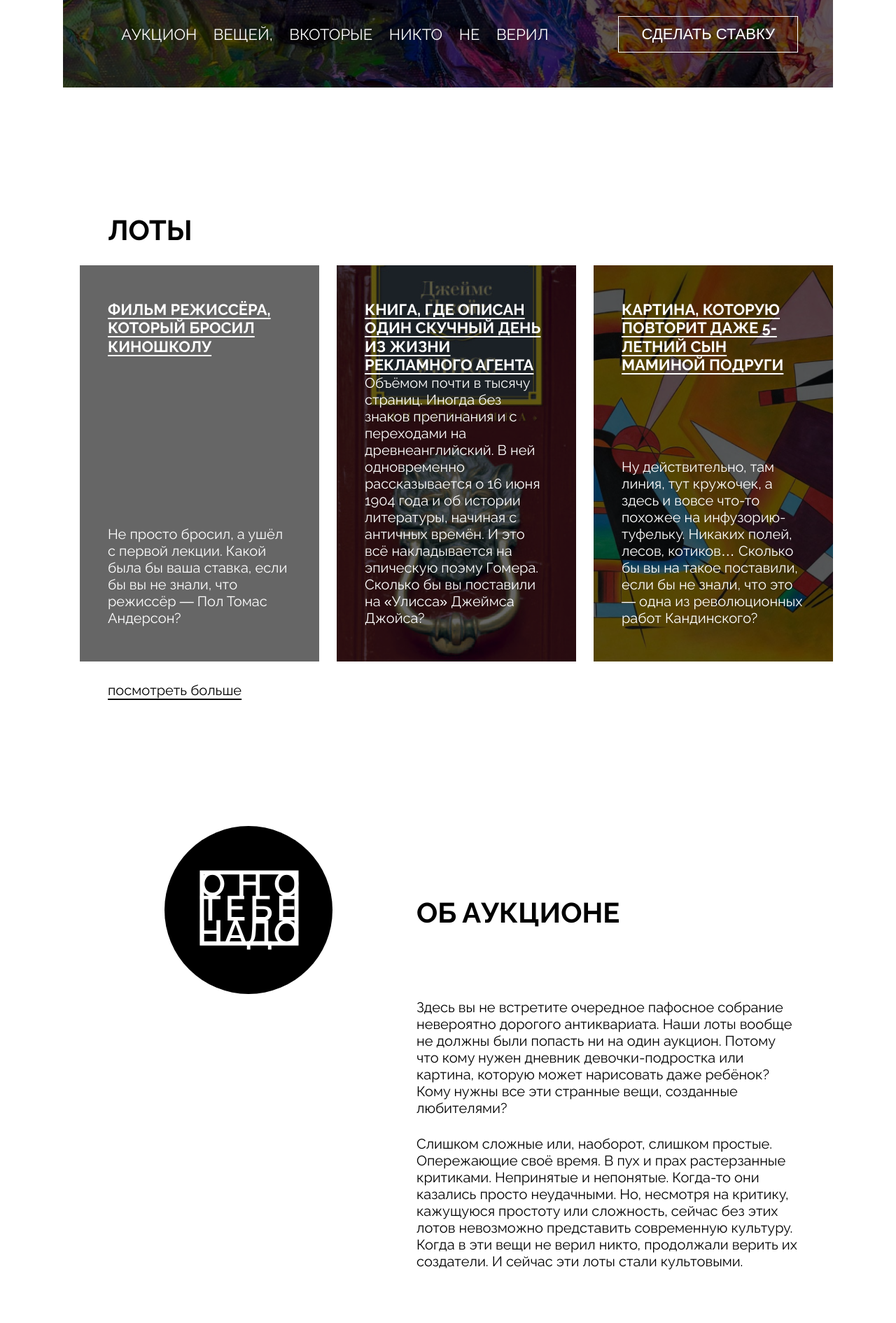
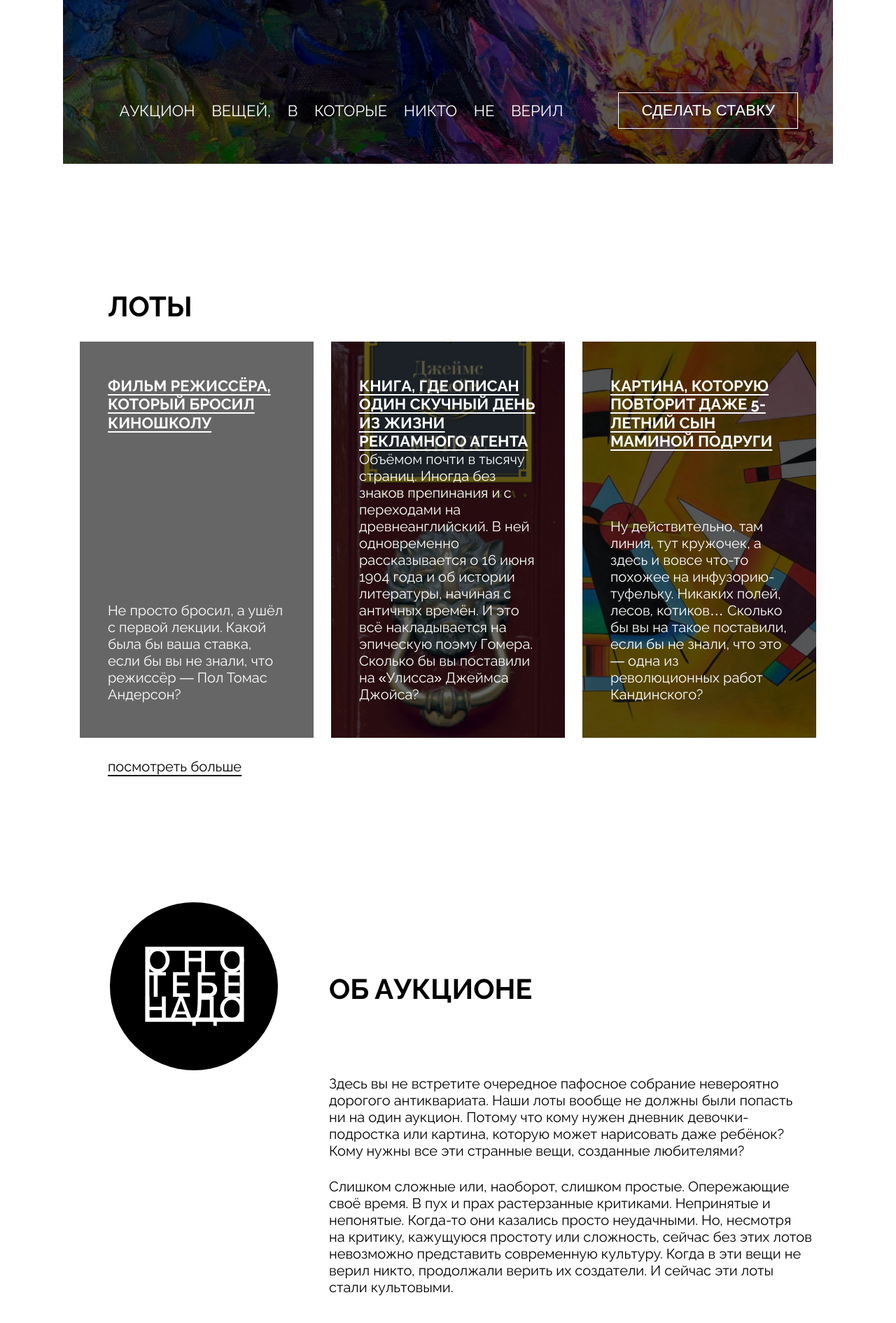
Before and after one commit to Garik949494/ono-tebe-nado, a plain HTML site: page index.html in a window 1280 px wide. Shown: the part 816-2706 px from the top of the page at 70% size. Drawn offline with Linux system fonts and the light colour scheme.

Commit message:
вторая правка

```diff
--- a/index.html
+++ b/index.html
@@ -27,14 +27,14 @@
             </ul>
         </nav>
 
-        <a class="header_logo" href="#0">
+        <a class="header_logo">
             <img src=" ./images/logo-black.svg" alt=" Логотип проекта 'Оно тебе надо' " class="header__logo-img">
         </a>
 
         <address class="address">
             <a href="tel:+99995555555">+9 999 555 5555</a><br>
-            <a href="mailto:info@sobaka.ge">info@sobaka.ge</a><br>
-            <span>наб. Принсенграхт 263-<br>265, Амстердам</span>
+            <a href="mailto:info@sobaka.ge">info@sobaka.ge</a>
+            <p>наб. Принсенграхт 263-<br>265, Амстердам</p>
         </address>
     </header>
     <main>
@@ -58,7 +58,7 @@
                 </span>
             </h1>
             <div class="cover__description">
-                <p class="cover__description-text">Аукцион вещей, вкоторые никто не верил</p>
+                <p class="cover__description-text">Аукцион вещей, в которые никто не верил</p>
                 <button class="bet-button">сделать ставку</button>
             </div>
         </section>
@@ -118,13 +118,14 @@
             <a class="lots__look-more-link" href="#0">посмотреть больше</a>
          </section>
          <section class="about">
-                <div class="about__column">
+                <div class="about__column first__column">
                     <div class="about__logo">
                         <img class="about__logo-image" src="/images/logo-white.svg" alt="Логотип проекта 'Оно тебе надо'">
                     </div>
                 </div>
                 <div class="about__column">
                     <h2 class="about__title">Об аукционе</h2>
+                    <div class="texts">
                         <p class="about__text">
                             Здесь вы не встретите очередное пафосное собрание невероятно
                             дорогого антиквариата. Наши лоты вообще не должны были попасть ни на
@@ -135,11 +136,13 @@
                         <p class="about__text">
                             Слишком сложные или, наоборот, слишком простые. Опережающие своё
                             время. В пух и прах растерзанные критиками. Непринятые и непонятые.
-                        Когда-то они казались просто неудачными. Но, несмотря на критику,
-                        кажущуюся простоту или сложность, сейчас без этих лотов невозможно
+                            Когда-то они казались просто неудачными. Но, несмотря<br> на критику,
+                            кажущуюся простоту или сложность, сейчас без этих лотов  невозможно
                             представить современную культуру. Когда в эти вещи не верил никто,
                             продолжали верить их создатели. И сейчас эти лоты стали культовыми.
                         </p>
+                    </div>
+
                 </div>
          </section>
     </main>
@@ -147,12 +150,12 @@
         <address class="address">
             <a href="tel:+99995555555">+9 999 555 5555</a><br>
             <a href="mailto:info@sobaka.ge">info@sobaka.ge</a><br>
-            <span>наб. Принсенграхт 263-<br>265, Амстердам</span>
+            <p>наб. Принсенграхт 263-<br>265, Амстердам</p>
         </address>
         <nav class="footer__menu">
             <ul class="footer__menu-list">
                     <li class="footer__menu-list-item">
-                        <a class="footer__menu-link_active">главная</a>
+                        <a class="footer__menu-link_active" href="#0">главная</a>
                     </li>
                     <li class="footer__menu-list-item">
                         <a class="footer__menu-link">посмотреть лоты</a>
@@ -165,17 +168,17 @@
         <ul class="footer__social-list">
             <li class="footer__social-list-item">
                 <a class="footer__social-link" href="#0">
-                    <img class="footer__social-icon" src="/images/YouTube.svg">
+                    <img class="footer__social-icon" src="/images/YouTube.svg" alt="Youtube">
                 </a>
             </li>
             <li class="footer__social-list-item" >
                 <a class="footer__social-link" href="#0">
-                    <img class="footer__social-icon" src="/images/VK.svg">
+                    <img class="footer__social-icon" src="/images/VK.svg" alt="Вконтакте">
                 </a>
             </li>
             <li class="footer__social-list-item">
                 <a class="footer__social-link" href="#0">
-                    <img class="footer__social-icon" src="/images/Pinterest.svg">
+                    <img class="footer__social-icon" src="/images/Pinterest.svg" alt="Pinterest">
                 </a>
             </li>
         </ul>
--- a/styles/style.css
+++ b/styles/style.css
@@ -6,8 +6,7 @@
     grid-template-columns: 2fr auto 2fr;
     padding: 92px 50px 91px;
     align-items: center;
-    width: 1052px;
-    height: 105px;
+
 }
 
 
@@ -48,11 +47,10 @@ a{
     font-weight: 400;
     line-height: 135%;
     text-decoration: none;
+    padding-right: 37px;
 }
 
 .cover {
-
-    min-height: 757px;
     position: relative;
     background-position: center;
     background-size: cover;
@@ -64,8 +62,7 @@ a{
 .overlay {
     position: absolute;
     opacity: 0.6;
-    top: 0;
-    left: 0;
+    inset: 0;
     background-color: #000;
     height: 100%;
     width: 100%;
@@ -120,17 +117,23 @@ a{
     display: flex;
     z-index: 10;
     justify-content: flex-end;
-    gap: 68px;
+    gap: 79px;
     padding: 0 50px 50px;
+    align-items: center;
+
 }
 
 .cover__description-text{
-     padding: 12px 32px;
+
      color: #fff;
      font-size: 22px;
      line-height: 28px;
     text-transform: uppercase;
     word-spacing: 18px;
+
+
+
+
 }
 
 .bet-button{
@@ -141,6 +144,7 @@ a{
     font-size: 22px;
     font-weight: 400;
     text-transform: uppercase;
+
 }
 
 /* ------   Сards  -------------         */
@@ -148,6 +152,7 @@ a{
 .lots {
     padding-top: 180px;
     padding-left: 24px;
+    padding-right: 24px;
 
 }
 
@@ -214,7 +219,7 @@ a{
     line-height: 120%;
     text-decoration: underline;
     text-underline-offset: 4px;
-     ext-transform: uppercase;
+    text-transform: uppercase;
 
 }
 
@@ -238,7 +243,7 @@ a{
 }
 
 .lots__look-more-link {
-    padding-left: 40px;
+    margin-left: 40px;
     font-size: 20px;
     line-height: 1.15;
     text-decoration: underline;
@@ -248,15 +253,19 @@ a{
 /*---------about-----*/
 
 .about {
+    display: grid;
+    grid-template-columns: 320px 1fr;
+    gap: 10px;
+    padding: 182px 30px 0 50px;
 
-    display: grid;
-    grid-template-columns: 430px 1fr;
-    gap: 25px;
-    padding: 182px 50px 0;
 }
 
 .about__column {
     justify-self: center;
+}
+
+.first__column{
+    padding-right: 47px;
 }
 
 .about__text {
@@ -268,11 +277,21 @@ a{
     padding-bottom: 27px;
 }
 
+
+.about__text:last-child {
+    padding-bottom: 0;
+}
+
+.about__text:last-child {
+    padding-bottom: 0;
+}
+
 .about__logo {
     border-radius: 50%;
     width: 240px;
     height: 240px;
     background-color: #000;
+
 }
 
 .about__logo-image {
@@ -283,14 +302,7 @@ a{
 }
 
 
-.about__text {
-    color: #000;
-    font-size: 20px;
-    font-style: normal;
-    font-weight: 400;
-    line-height: normal;
-    padding-bottom: 27px;
-}
+
 
 .about__title {
     padding: 100px 0 100px;
```
Lines whose indentation alone changed are shown as unchanged.
